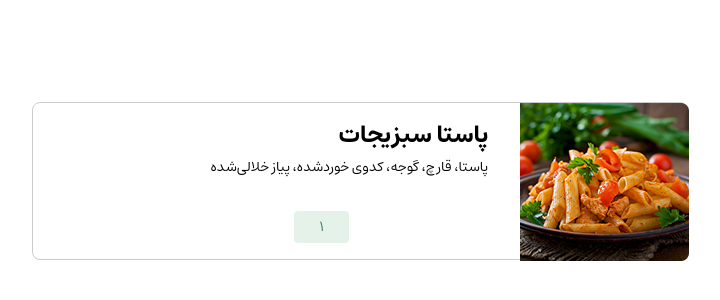
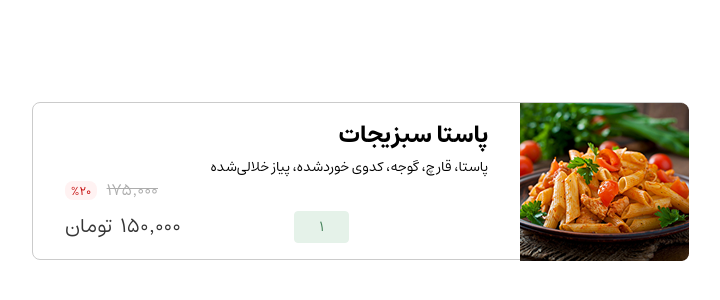
Before and after one commit to yousofdavamkar/tarkhine-douran, a website: page shoppingcart.html in a window 1280 px wide. Shown: the part 298-598 px from the top of the page, without its empty margins (280-1000 px from the left). Drawn offline with nearby package versions, Linux system fonts and the light colour scheme.

Commit message:
Please enter the commit message for your changes. Lines starting with '#' will be ignored, and an empty message aborts the commit. add icon Optimize code and use root variables for code
On branch feature/kasra/shoppingcart
Your branch is up to date with 'origin/feature/kasra/shoppingcart'.

Changes to be committed:
	modified:   css/components/-shoppingcart.css
	modified:   shoppingcart.html

```diff
--- a/css/components/-shoppingcart.css
+++ b/css/components/-shoppingcart.css
@@ -1,9 +1,9 @@
 .shopping-cart {
   position: relative;
   display: flex;
-background: #FFFFFF;
-border: 1px solid #CBCBCB;
-border-radius: 8px;
+  background: var(--color-neutral-white);
+  border: 1px solid var(--color-neutral-gray-4);
+  border-radius: var(--radius-8);
   width: 65.6rem;
   height: 15.8rem;
   align-self: center;
@@ -44,7 +44,7 @@ height: 25px;
 font-size: 14px;
 line-height: 180%;
 text-align:center;
-color: #417F56;
+color: var(--color-primary);
 }
 .shopping-cart__actions {
   position: absolute;
@@ -53,18 +53,18 @@ color: #417F56;
   width: 5.5rem;
   height: 3.2rem;
   left: 261px;
-  border-radius: 4px;
-  border: 1px solid;
+  border-radius: var(--radius-4);
+  border: 1px solid var(--color-primary-tint-1);
   display: flex;
   flex-direction: row;
   justify-content: center;
   align-items: center;
-  padding: 0px 4px;
-  gap: 8px;
+  padding: 0 var(--spacing-8);
+  gap: var(--spacing-8);
   top: 108px;
-  background: #e5f2e9;
-  border: 1px solid #e5f2e9;
-  border-radius: 4px;
+  background: var(--color-primary-tint-1);
+  border: 1px solid var(--color-primary-tint-1);
+  border-radius: var(--radius-4);
 }
 .shopping-cart__quantity {
   width: 0.9rem;
@@ -73,10 +73,87 @@ color: #417F56;
 
 .tras{
 position: absolute;
-width: 24px;
-height: 24px;
+width: var(--spacing-24);
+height: var(--spacing-24);
 left: 32px;
 top: 22px;
 }
 
-/* Style=Normal */
+
+
+
+.discount_cntinr{
+  display: flex;
+  flex-direction: row;
+  align-items: center;
+  padding: 0;
+  gap: var(--spacing-8);
+
+  position: absolute;
+  width: 103px;
+  height: 29px;
+  left: 32px;
+  top: 73px;
+
+
+
+}
+.shopping-cart__price-value{
+
+width: 53px;
+height: 29px;
+font-style: normal;
+font-size: 16px;
+line-height: 180%;
+
+text-align: right;
+text-decoration-line: line-through;
+text-transform: capitalize;
+
+
+  color: var(--color-neutral-gray-5);
+
+
+
+flex: none;
+order: 1;
+flex-grow: 0;
+
+}
+
+
+.shopping-cart__price-quantity{
+width: var(--spacing-32);
+height: 19px;
+background: var(--color-status-error-extra-light);
+border-radius: var(--radius-8);
+font-style: normal;
+font-weight: 400;
+font-size: 12px;
+line-height: 180%;
+text-align: center;
+color: var(--color-status-error);
+
+
+}
+.mony{
+display: flex;
+flex-direction: row;
+align-items: center;
+
+width: 109px;
+height: 36px;
+
+font-size: 20px;
+color: var(--color-neutral-gray-8);
+gap: var(--spacing-8);
+
+position: absolute;
+width: 109px;
+height: 36px;
+left: 32px;
+top: 106px;
+
+
+
+}
--- a/shoppingcart.html
+++ b/shoppingcart.html
@@ -58,13 +58,13 @@
             </button>
           </div>
           <div class="star Rate">
-            <svg class="star_notactive">
+            <svg class="star_active">
               <use xlink:href="/icons/sprite.svg#Star_halo"></use>
             </svg>
-            <svg class="star_notactive">
+            <svg class="star_active">
               <use xlink:href="/icons/sprite.svg#Star_halo"></use>
             </svg>
-            <svg class="star_notactive">
+            <svg class="star_active">
               <use xlink:href="/icons/sprite.svg#Star_halo"></use></svg
             ><svg class="star_notactive">
               <use xlink:href="/icons/sprite.svg#Star_halo"></use>
@@ -75,9 +75,15 @@
           </div>
         </div>
         <div class="shopping-cart__price">
-          <span class="shopping-cart__price-discount"></span>
-          <span class="shopping-cart__price-quantity"></span>
-          <span class="shopping-cart__price-value"></span>
+          <span class="discount_cntinr">
+            <span class="shopping-cart__price-quantity">%۲۰</span>
+          <span class="shopping-cart__price-value">۱۷۵٬۰۰۰</span>
+
+          </span>
+
+          <span class="mony" >تومان
+            <span class="shopping-cart__price-discount">۱۵۰٬۰۰۰</span>
+            </span>
         </div>
         <button class="tras">
           <svg class="">
```
